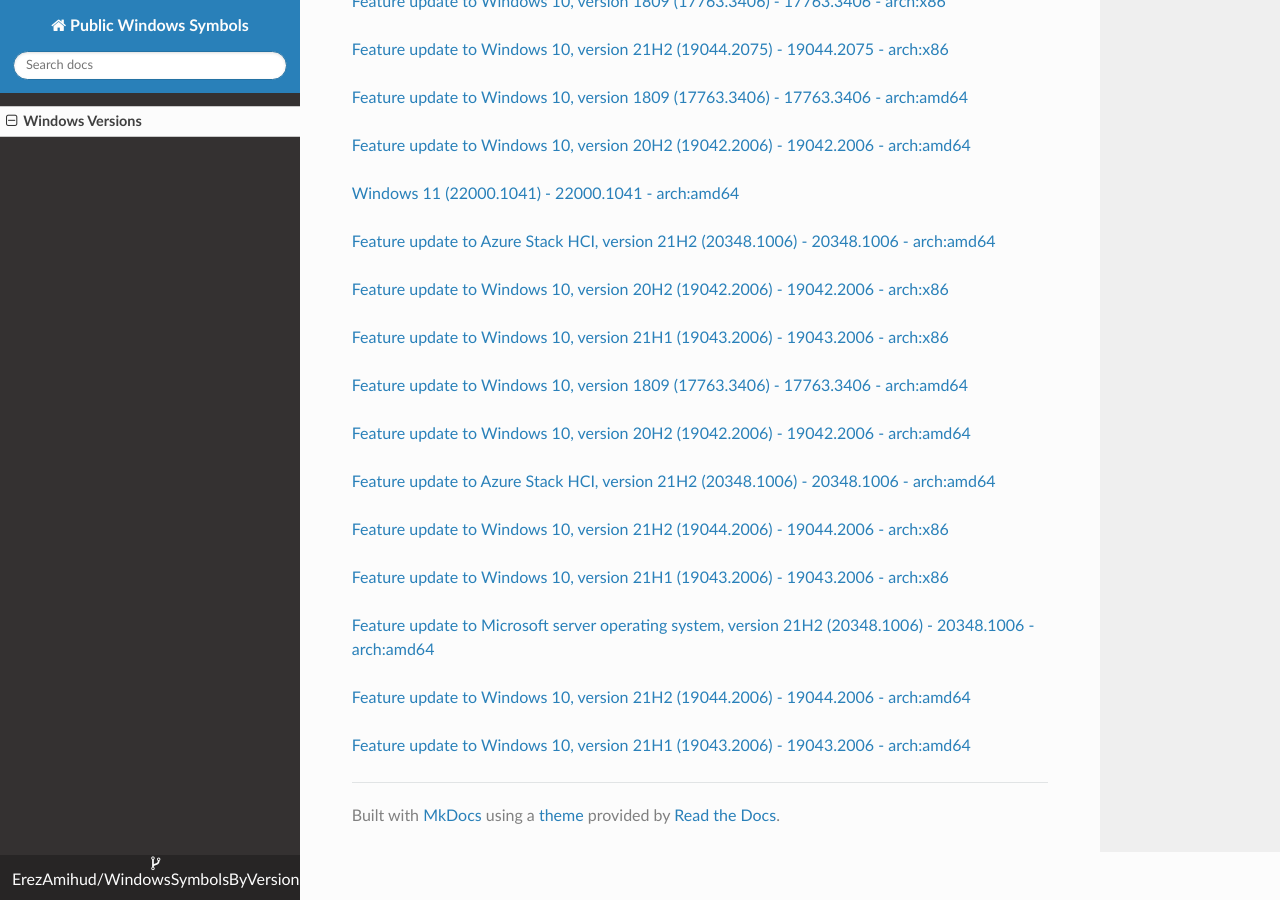
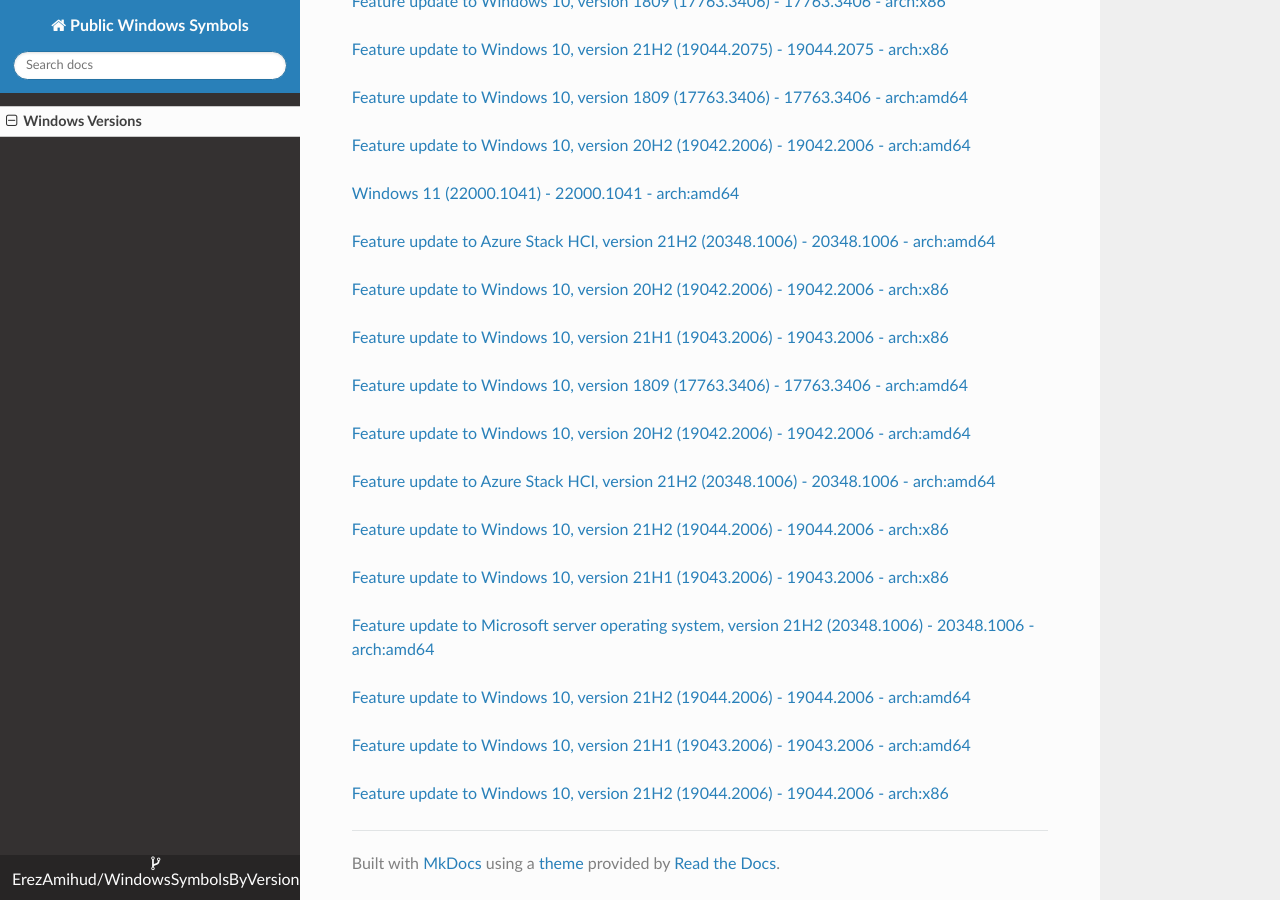
Before and after one commit to ErezAmihud/WindowsSymbolsByVersion, an MkDocs documentation site: the page built from docs/index.md, in a window 1280 px wide and 900 px high, scrolled down 52877 px. Built offline with MkDocs 1.6.1, drawn with Linux system fonts in a browser that asks for light colours; nearby versions of some CDN libraries.

Commit message:
Automated commit, add manifest for a7b56c22-861f-48c1-9684-d1fe70b2b22a

```diff
--- a/docs/index.md
+++ b/docs/index.md
@@ -3127,3 +3127,6 @@
 
 
 [Feature update to Windows 10, version 21H1 (19043.2006) - 19043.2006 - arch:amd64](https://github.com/ErezAmihud/WindowsSymbolsByVersion/blob/main/manifests/c2fc07cf-1cab-471a-830c-cc0a1bccd63b.manifest)
+
+
+[Feature update to Windows 10, version 21H2 (19044.2006) - 19044.2006 - arch:x86](https://github.com/ErezAmihud/WindowsSymbolsByVersion/blob/main/manifests/a7b56c22-861f-48c1-9684-d1fe70b2b22a.manifest)
```
Also changed, not shown: process_builds.json (+1 -1 lines).
